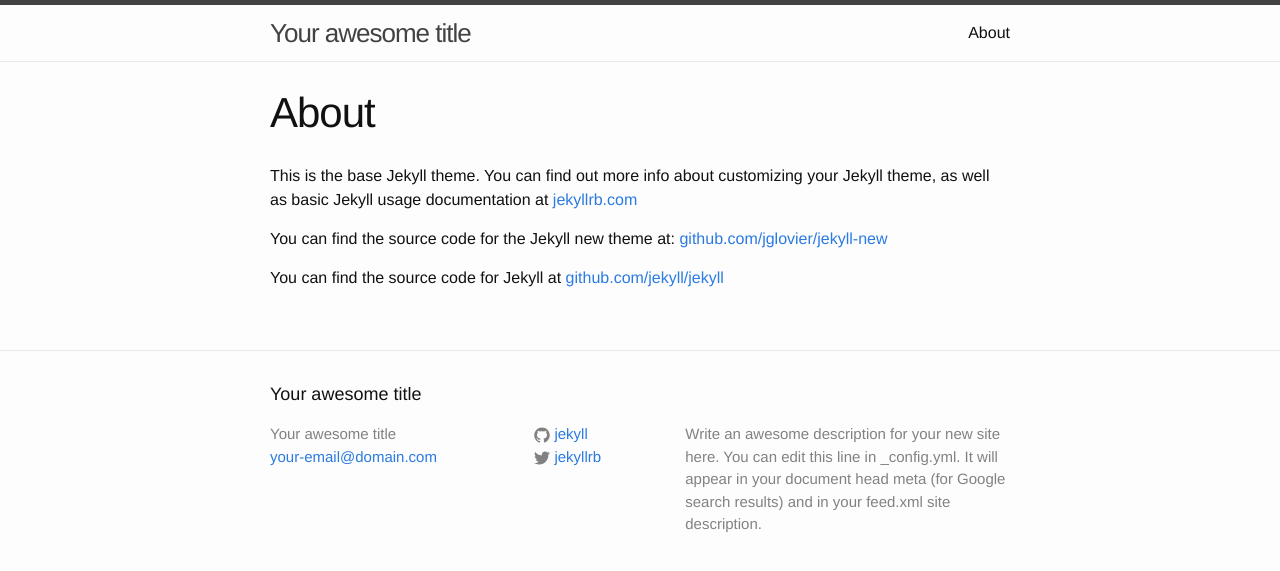
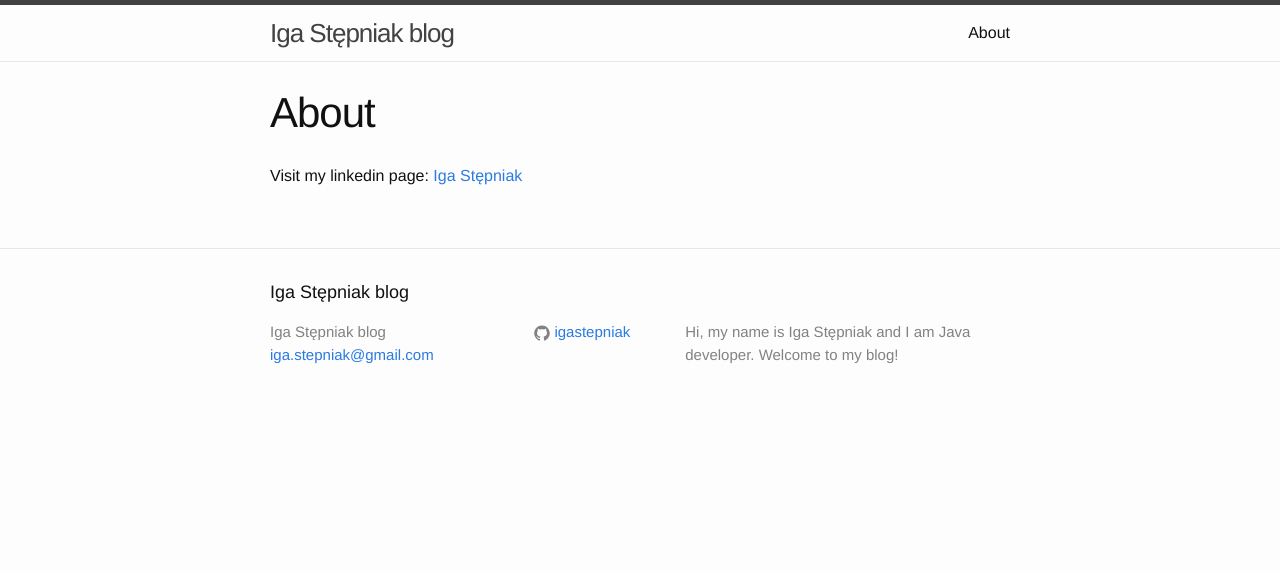
Before and after one commit to igastepniak/blog, a Jekyll site: the page built from about.md, in a window 1280 px wide. Shown: the top 571 px of the page. Built offline with Jekyll 4.4.1, drawn with Linux system fonts in a browser that asks for light colours.

```diff
--- a/_config.yml
+++ b/_config.yml
@@ -1,14 +1,11 @@
 # Site settings
-title: Your awesome title
-email: your-email@domain.com
+title: Iga Stępniak blog
+email: iga.stepniak@gmail.com
 description: > # this means to ignore newlines until "baseurl:"
-  Write an awesome description for your new site here. You can edit this
-  line in _config.yml. It will appear in your document head meta (for
-  Google search results) and in your feed.xml site description.
+  Hi, my name is Iga Stępniak and I am Java developer. Welcome to my blog!
 baseurl: "" # the subpath of your site, e.g. /blog/
 url: "http://yourdomain.com" # the base hostname & protocol for your site
-twitter_username: jekyllrb
-github_username:  jekyll
+github_username:  igastepniak
 
 # Build settings
 markdown: kramdown
--- a/about.md
+++ b/about.md
@@ -4,8 +4,4 @@ title: About
 permalink: /about/
 ---
 
-This is the base Jekyll theme. You can find out more info about customizing your Jekyll theme, as well as basic Jekyll usage documentation at [jekyllrb.com](http://jekyllrb.com/)
-
-You can find the source code for the Jekyll new theme at: [github.com/jglovier/jekyll-new](https://github.com/jglovier/jekyll-new)
-
-You can find the source code for Jekyll at [github.com/jekyll/jekyll](https://github.com/jekyll/jekyll)
+Visit my linkedin page: <a href="https://pl.linkedin.com/pub/iga-stępniak/a4/677/713"> Iga Stępniak </a>
```
Also changed, not shown: _posts/2015-11-17-integration-tests-with-springboot.markdown (added, +96 -0 lines), _posts/2015-11-17-welcome-to-jekyll.markdown (deleted, +0 -25 lines), 4 other files.
